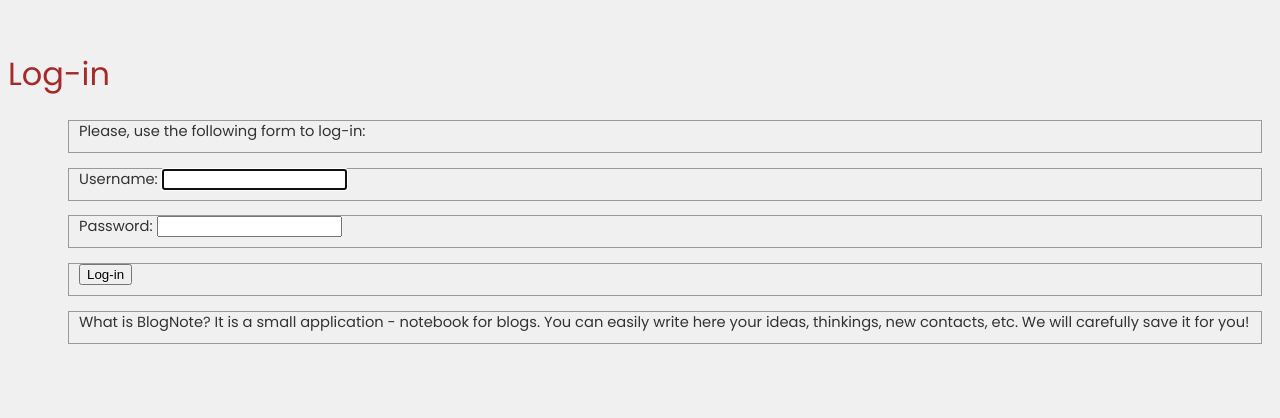
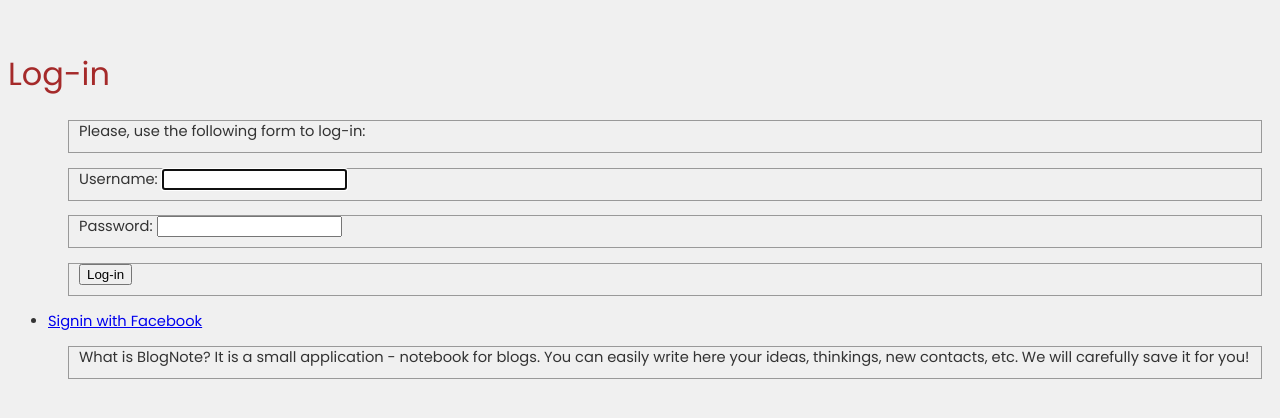
Before and after one commit to yurichernyshov/BlogNote, a Django app: page /Accounts/login/ in a window 1280 px wide. Shown: the top 418 px of the page. Run offline with Django 3.2, Linux system fonts and the light colour scheme; parts of the project's set-up code (start-up, migrations or seed data) failed here and were passed over.

Commit message:
Start page and navigation added

```diff
--- a/BlogNote/urls.py
+++ b/BlogNote/urls.py
@@ -20,4 +20,5 @@ urlpatterns = [
     path('admin/', admin.site.urls),
     path('BlogNote/', include('BlogNote.Notes.urls', namespace='Notes')),
     path('Accounts/', include('BlogNote.Accounts.urls')),
+    path('social-auth/', include('social_django.urls', namespace='social')),
 ]
--- a/requirements.txt
+++ b/requirements.txt
@@ -4,3 +4,4 @@ gunicorn==19.10.0
 numpy==1.16.5
 psycopg2==2.8.4
 whitenoise==5.0.1
+social-auth-app-django==2.1.0
--- a/templates/registration/login.html
+++ b/templates/registration/login.html
@@ -16,4 +16,11 @@
             <p><input type="submit" value="Log-in"></p>
         </form>
     </div>
+
+    <div class="social">
+        <ul>
+         <li class="facebook"><a href="{% url "social:begin" "facebook" %}">
+         Signin with Facebook</a></li>
+         </ul>
+    </div>
 {% endblock %}
```
Also changed, not shown: BlogNote/settings.py (+6 -1 lines).
